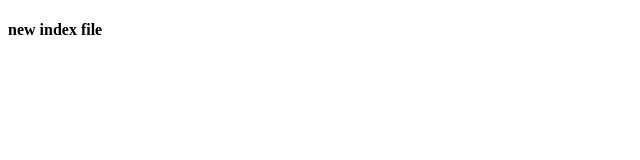
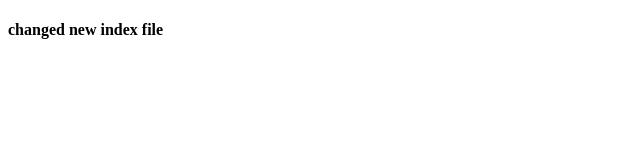
Before and after one commit to webdev-munna/LaravelProject, a plain HTML site: page newIndex.html in a window 1280 px wide. Shown: the full height of the page, 0-640 px from the left. Drawn offline with Linux system fonts and the light colour scheme.

Commit message:
add h4 tag in newindex.html file

```diff
--- a/newIndex.html
+++ b/newIndex.html
@@ -6,6 +6,6 @@
     <title>Document</title>
   </head>
   <body>
-    <h4>new index file</h4>
+    <h4>changed new index file</h4>
   </body>
 </html>
```
